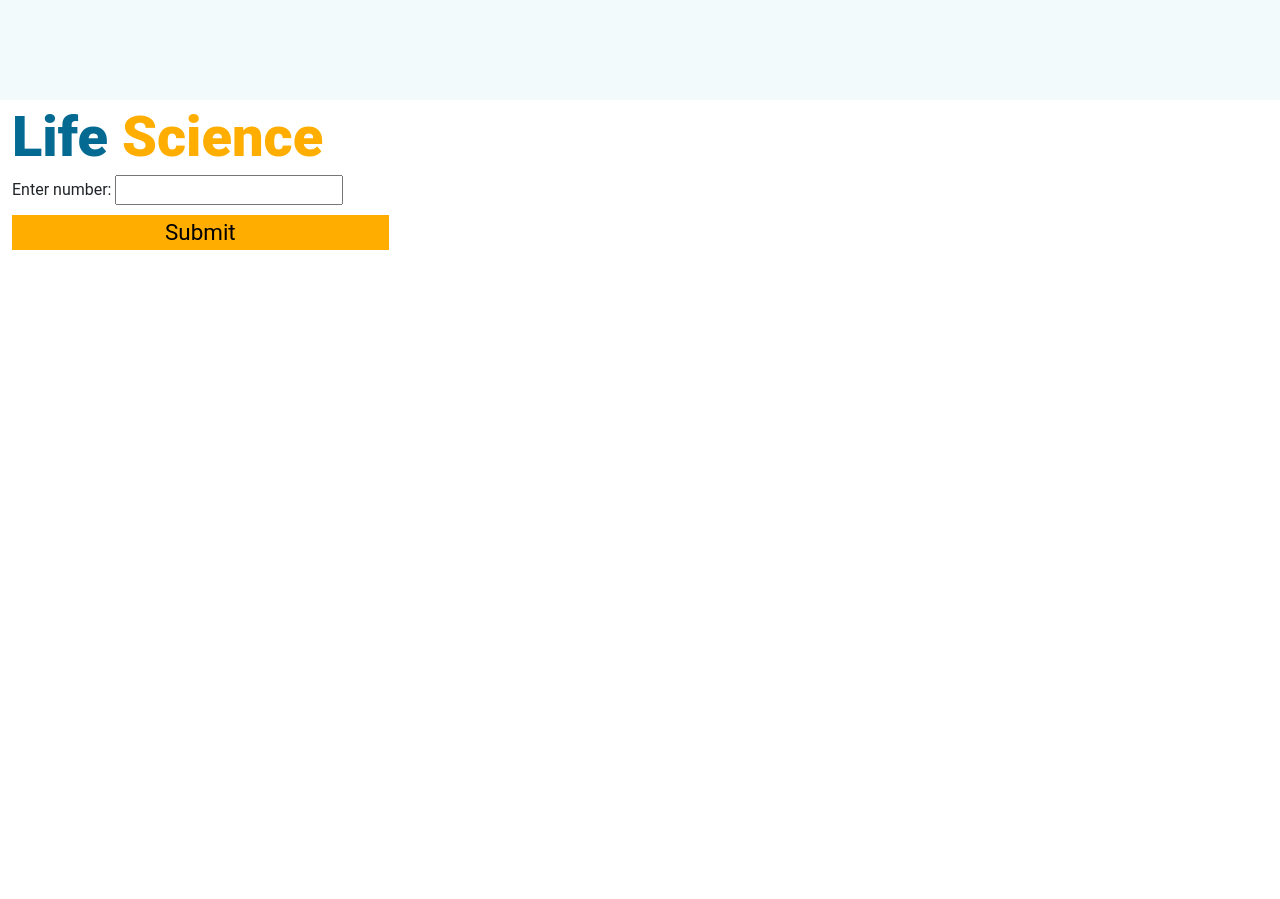
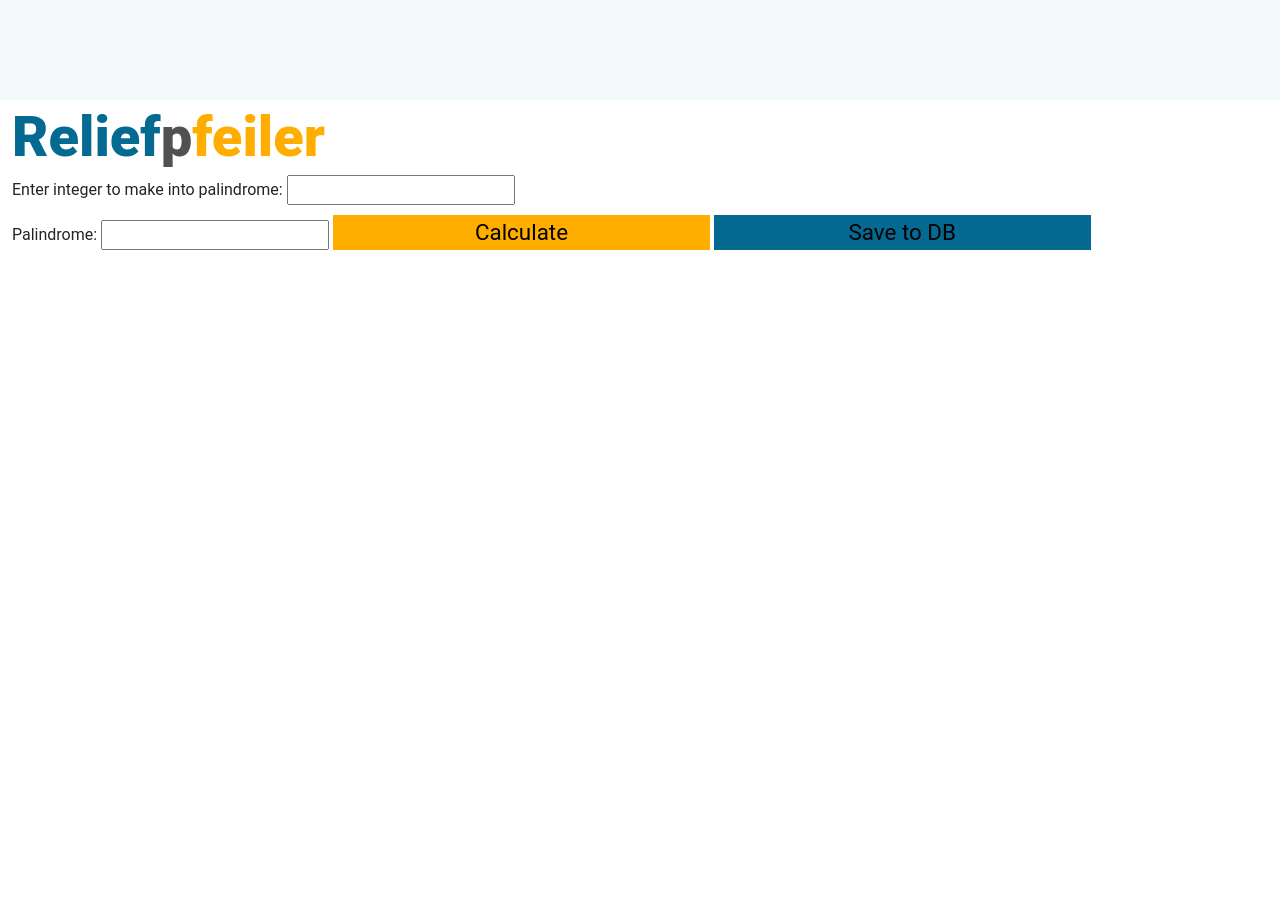
Before and after one commit to maxtwoone/HMSChallenge, a Flask app: page / in a window 1280 px wide. Shown: the top 899 px of the page. Run offline with Flask 2, Linux system fonts and the light colour scheme.

Commit message:
added palindrome calc

```diff
--- a/app.py
+++ b/app.py
@@ -1,14 +1,28 @@
 from flask import Flask, render_template, url_for, request, redirect
 from flask_sqlalchemy import SQLAlchemy
+import math
 
 app = Flask(__name__)
-app.config['SQLALCHEMY_DATABASE_URI'] = 'sqlite:///HMS.db'
+app.config['SQLALCHEMY_DATABASE_URI'] = 'sqlite:///palindromes.db'
 db = SQLAlchemy(app)
 
+class Palindromes(db.Model):
+    number = db.Column(db.Integer, primary_key=True)
+    palindrome = db.Column(db.Integer, nullable=False)
+    cycles = db.Column(db.Integer)
+
+
+
+def rev(num):
+    return int(num != 0) and ((num % 10) * \
+             (10**int(math.log(num, 10))) + \
+                          rev(num // 10))
 
 @app.route('/', methods=['GET', 'POST'])
 def index():
-    return render_template('index.html')
+    return render_template('/index.html')
+
+
 
 
 if __name__ == "__main__":
--- a/static/css/main.css
+++ b/static/css/main.css
@@ -79,3 +79,16 @@ b, strong {
     transition: background-color 0.3s;
     border: none;
 }
+
+.blue-button {
+    background-color: #046A92;
+    width: 30%;
+    font-size: 1.4rem;
+    font-weight: 400;
+    text-transform: none;
+    text-align: center;
+    margin-top: 0.6rem;
+    margin-bottom: 0.6rem;
+    transition: background-color 0.3s;
+    border: none;
+}
--- a/templates/index.html
+++ b/templates/index.html
@@ -6,13 +6,17 @@
 
 {% block body %}
 
-<h1><span class="blau">Life <span class="orange">Science</span></span></h1>
+<h1><span class="blau">Relief</span>p<span class="orange">feiler</span></h1>
 <div class="form">
         <form action="/" method="POST">
-            <label>Enter number:
-                <input type="text" name="content" id="content">
+            <label>Enter integer to make into palindrome:
+                <input type="text" name="number" id="number">
             </label><br>
-            <input type="submit" value="Submit" class="orange-button">
+            <label>Palindrome:
+                <input type="text" name="palindrome" id="palindrome">
+            </label>
+            <input type="submit" value="Calculate" class="orange-button">
+            <input type="submit" value="Save to DB" class="blue-button">
         </form>
     </div>
 
```
Also changed, not shown: Palindrome.py (added, +28 -0 lines), readme.md (added).
